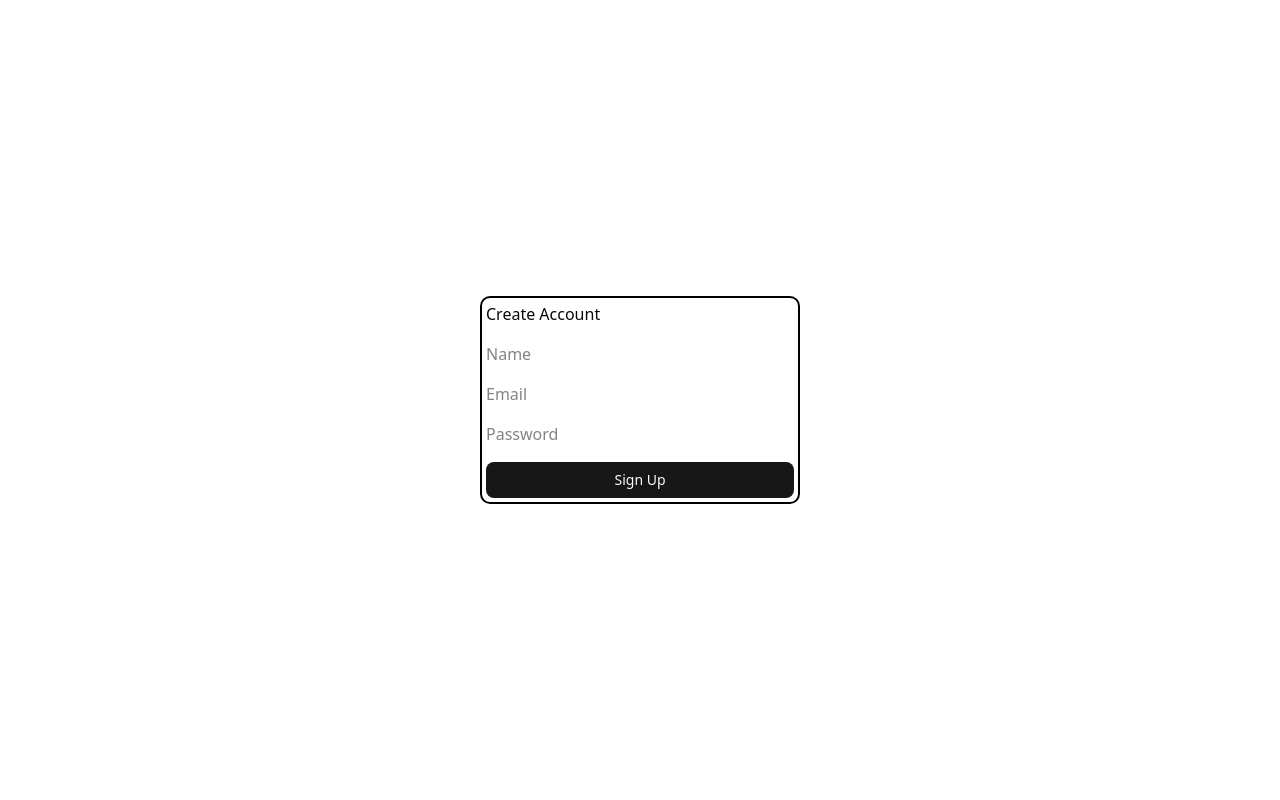
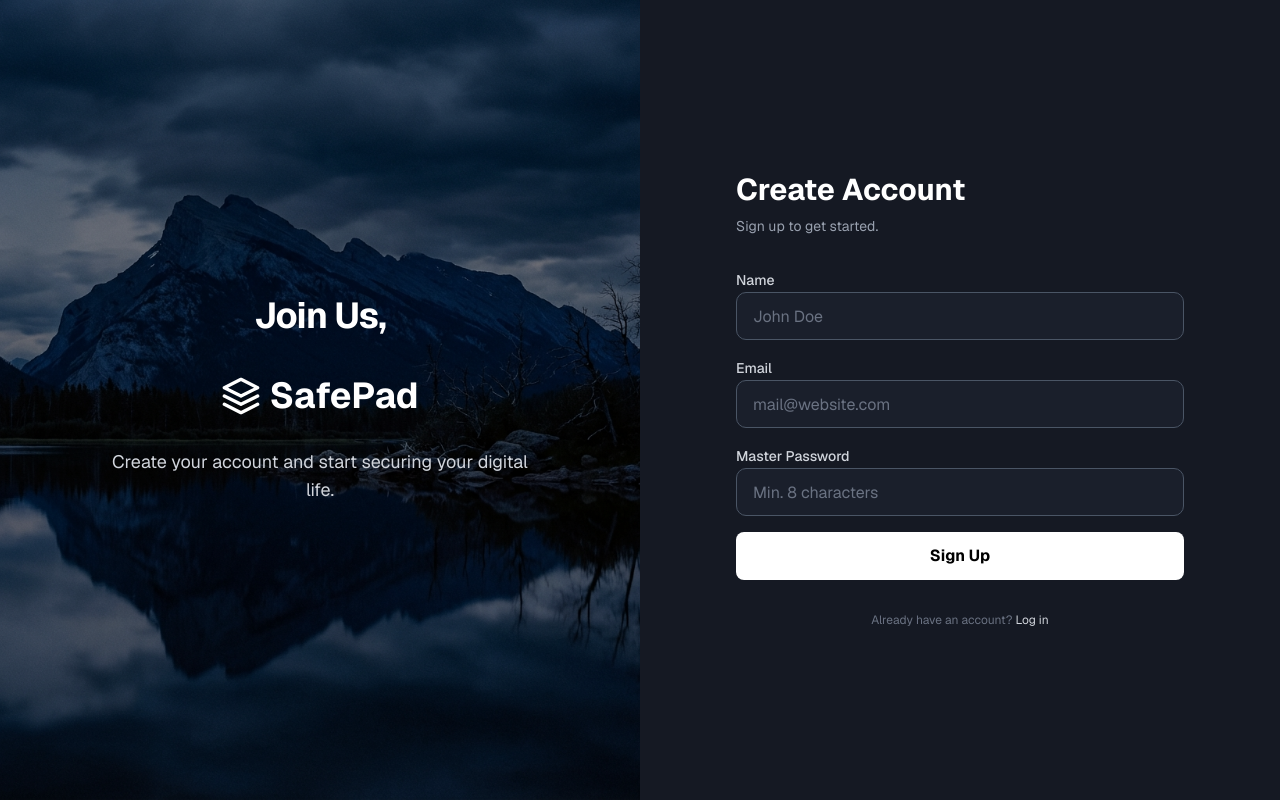
Before and after one commit to prashant-1342/SafePad, a Next.js app: page /auth/signup in a window 1280 px wide. Built offline with nearby package versions, Linux system fonts and the light colour scheme.

Commit message:
rebuild signup page with split screen dark UI

```diff
--- a/app/auth/signup/page.tsx
+++ b/app/auth/signup/page.tsx
@@ -1,71 +1,156 @@
-"use client"
+"use client";
+
 import { useState } from "react";
 import { useRouter } from "next/navigation";
+import Image from "next/image";
 import { Button } from "@/components/ui/button";
 
-export default function Signup(){
+export default function Signup() {
   const router = useRouter();
-  const [name,setName] = useState("");
-  const[email,setEmail] = useState("");
-  const[masterpassword,setmasterpassword] = useState("");
-  const[loading,setLoading] = useState(false);
+  const [name, setName] = useState("");
+  const [email, setEmail] = useState("");
+  const [masterPassword, setMasterPassword] = useState("");
+  const [loading, setLoading] = useState(false);
 
-  const handleSubmit = async(e:React.FormEvent)=>{
-     e.preventDefault()
+  const handleSubmit = async (e: React.FormEvent) => {
+    e.preventDefault();
     setLoading(true);
-     try{
-      const response = await fetch("/api/auth/signup",{
-        method:"POST",
-        headers:{
-          "content-type":"application/json"
+    try {
+      const response = await fetch("/api/auth/signup", {
+        method: "POST",
+        headers: {
+          "content-type": "application/json",
         },
-        body:JSON.stringify({name,email,masterpassword})
-      })
-      const data = await response.json()
-      console.log(data)
+        body: JSON.stringify({ name, email, masterpassword: masterPassword }),
+      });
+      const data = await response.json();
+      console.log(data);
       if (response.ok) {
-        alert('Registration successfull')
+        alert("Registration successful");
         router.push("/dashboard");
+      } else {
+         alert(data.message || "Registration failed");
       }
+    } catch (error) {
+      console.log(error);
+      alert("Something went wrong");
+    } finally {
+      setLoading(false);
     }
-     catch(error){
-      console.log(error)
-      alert("Something went wrong")
-     }
-     finally{
-      setLoading(false)
-     }
-  }
+  };
 
   return (
-    <div className="flex justify-center items-center h-screen  ">
-      <form className="flex flex-col gap-4 w-[320px] border-2 border-black p-1   rounded-lg" >
-        <h1>Create Account</h1>
+    <div className="flex h-screen w-full bg-login-bg text-white overflow-hidden font-sans">
+      {/* Left Decoration - Hidden on Mobile */}
+      <div className="hidden lg:flex w-1/2 relative bg-black items-center justify-center">
+        <div className="absolute inset-0 z-0">
+          <Image
+            src="/login-bg.png"
+            alt="Mountain Landscape"
+            fill
+            className="object-cover opacity-60"
+            priority
+          />
+        </div>
+        <div className="relative z-10 flex flex-col items-center text-center p-12">
+          <h1 className="text-4xl font-bold tracking-tight mb-2">Join Us,</h1>
+          <div className="mt-8 mb-8 flex items-center justify-center">
+            <div className="flex items-center gap-2">
+              <svg
+                width="40"
+                height="40"
+                viewBox="0 0 24 24"
+                fill="none"
+                stroke="currentColor"
+                strokeWidth="2"
+                strokeLinecap="round"
+                strokeLinejoin="round"
+                className="text-white"
+              >
+                <path d="M12 2L2 7l10 5 10-5-10-5zM2 17l10 5 10-5M2 12l10 5 10-5" />
+              </svg>
+              <span className="text-4xl font-bold text-white">SafePad</span>
+            </div>
+          </div>
+          <p className="text-lg text-gray-300 max-w-md">
+            Create your account and start securing your digital life.
+          </p>
+        </div>
+      </div>
+
+      {/* Right Form - Full Width on Mobile */}
+      <div className="flex w-full lg:w-1/2 items-center justify-center p-8 bg-login-card">
+        <div className="w-full max-w-md space-y-8">
+          <div className="text-center lg:text-left">
+            <h2 className="text-3xl font-bold">Create Account</h2>
+            <p className="mt-2 text-gray-400 text-sm">
+              Sign up to get started.
+            </p>
+          </div>
+
+          <form onSubmit={handleSubmit} className="space-y-4">
+            <div className="space-y-2">
+              <label htmlFor="name" className="text-sm font-medium text-gray-300">
+                Name
+              </label>
               <input
-        placeholder="Name"
+                id="name"
+                type="text"
+                placeholder="John Doe"
+                className="w-full h-12 px-4 rounded-lg bg-login-input border border-gray-600 text-white placeholder-gray-500 focus:outline-none focus:ring-2 focus:ring-blue-500 focus:border-transparent transition-all"
                 value={name}
-        onChange={(e)=>setName(e.target.value)}
+                onChange={(e) => setName(e.target.value)}
                 required
               />
+            </div>
+
+            <div className="space-y-2">
+              <label htmlFor="email" className="text-sm font-medium text-gray-300">
+                Email
+              </label>
               <input
-        placeholder="Email"
+                id="email"
+                type="email"
+                placeholder="mail@website.com"
+                className="w-full h-12 px-4 rounded-lg bg-login-input border border-gray-600 text-white placeholder-gray-500 focus:outline-none focus:ring-2 focus:ring-blue-500 focus:border-transparent transition-all"
                 value={email}
-        onChange={(e)=>setEmail(e.target.value)}
+                onChange={(e) => setEmail(e.target.value)}
                 required
               />
+            </div>
+
+            <div className="space-y-2">
+              <label htmlFor="masterpassword" className="text-sm font-medium text-gray-300">
+                Master Password
+              </label>
               <input
-        placeholder="Password"
-        value={masterpassword}
-        onChange={(e)=>setmasterpassword(e.target.value)}
+                id="masterpassword"
+                type="password"
+                placeholder="Min. 8 characters"
+                className="w-full h-12 px-4 rounded-lg bg-login-input border border-gray-600 text-white placeholder-gray-500 focus:outline-none focus:ring-2 focus:ring-blue-500 focus:border-transparent transition-all"
+                value={masterPassword}
+                onChange={(e) => setMasterPassword(e.target.value)}
                 required
               />
+            </div>
+
             <Button
-        onClick={handleSubmit}
+              type="submit"
               disabled={loading}
+              className="w-full h-12 bg-white text-black hover:bg-gray-200 font-bold text-base transition-colors duration-200"
             >
-          Sign Up
+              {loading ? "Creating Account..." : "Sign Up"}
             </Button>
           </form>
+
+          <p className="text-center text-xs text-gray-500 mt-8">
+            Already have an account?{" "}
+            <a href="/auth/login" className="text-gray-300 hover:underline">
+              Log in
+            </a>
+          </p>
+        </div>
+      </div>
     </div>
   );
 }
```
Lines whose indentation alone changed are shown as unchanged.
